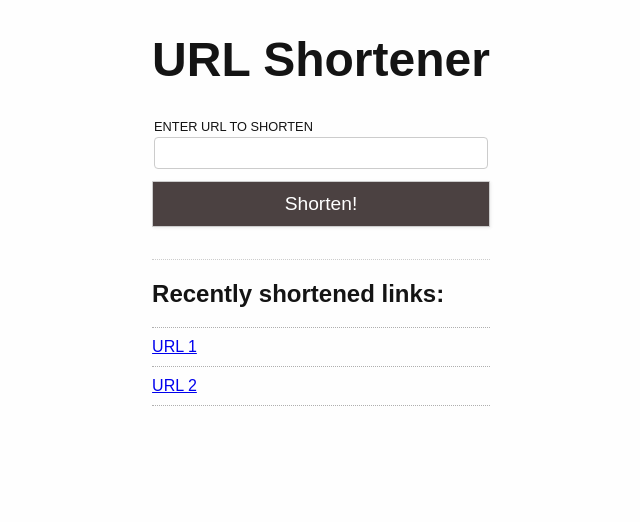
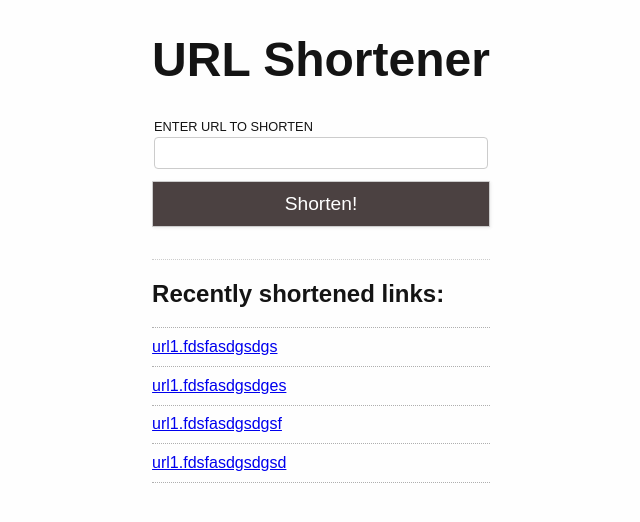
Before and after one commit to ppozniak/url-shortener-fullstack, a Vue app in the folder client/: page / in a window 1280 px wide. Shown: the top 522 px of the page, without its empty margins (319-959 px from the left). Built offline with nearby package versions, Linux system fonts and the light colour scheme.

Commit message:
Provide props for components

```diff
--- a/client/src/app.vue
+++ b/client/src/app.vue
@@ -4,8 +4,8 @@
       <header>
         <h1 class="page-heading">URL Shortener</h1>
       </header>
-      <url-input />
-      <url-list />
+      <url-input :onSuccessfulSubmit="fetchShortenedUrl" />
+      <url-list :urls="recentUrls" />
     </div>
   </main>
 </template>
@@ -17,10 +17,23 @@ import UrlList from "./components/url-list.vue";
 
 export default defineComponent({
   name: "App",
+  data: () => ({
+    recentUrls: [
+      "url1.fdsfasdgsdgs",
+      "url1.fdsfasdgsdges",
+      "url1.fdsfasdgsdgsf",
+      "url1.fdsfasdgsdgsd",
+    ],
+  }),
+  methods: {
+    fetchShortenedUrl(url: string) {
+      console.log("Fetching this url:", url);
+    },
+  },
   components: {
     UrlInput,
-    UrlList
-  }
+    UrlList,
+  },
 });
 </script>
 
--- a/client/src/components/url-input.vue
+++ b/client/src/components/url-input.vue
@@ -21,7 +21,7 @@
 </template>
 
 <script lang="ts">
-import { defineComponent } from "vue";
+import { defineComponent, PropType } from "vue";
 import { validateUrl } from "../utils";
 
 export default defineComponent({
@@ -30,6 +30,11 @@ export default defineComponent({
     errorMessage: "",
     userUrl: "",
   }),
+  props: {
+    onSuccessfulSubmit: {
+      type: Function as PropType<(url: string) => void>,
+    },
+  },
   methods: {
     clearErrorMessage() {
       this.errorMessage = "";
@@ -39,7 +44,9 @@ export default defineComponent({
       this.clearErrorMessage();
 
       if (isUrlValid) {
-        console.log("Fetching.");
+        if (this.onSuccessfulSubmit) {
+          this.onSuccessfulSubmit(this.userUrl);
+        }
       } else {
         this.errorMessage = "You have to enter valid URL.";
       }
--- a/client/src/components/url-list.vue
+++ b/client/src/components/url-list.vue
@@ -1,15 +1,11 @@
 <template>
   <div class="section">
     <h2>Recently shortened links:</h2>
+    <div v-if="!urls.length">There are no recent shortened URLs</div>
     <ul class="list">
-      <li class="item">
-        <a class="link" href="#">
-          URL 1
-        </a>
-      </li>
-      <li class="item">
-        <a class="link" href="#">
-          URL 2
+      <li v-for="url in urls" :key="url" class="item">
+        <a class="link" :href="url">
+          {{ url }}
         </a>
       </li>
     </ul>
@@ -17,11 +13,16 @@
 </template>
 
 <script lang="ts">
-import { defineComponent } from "vue";
+import { defineComponent, PropType } from "vue";
 
 export default defineComponent({
   name: "UrlList",
-  props: {}
+  props: {
+    urls: {
+      type: Array as PropType<string[]>,
+      default: [],
+    },
+  },
 });
 </script>
 
```
